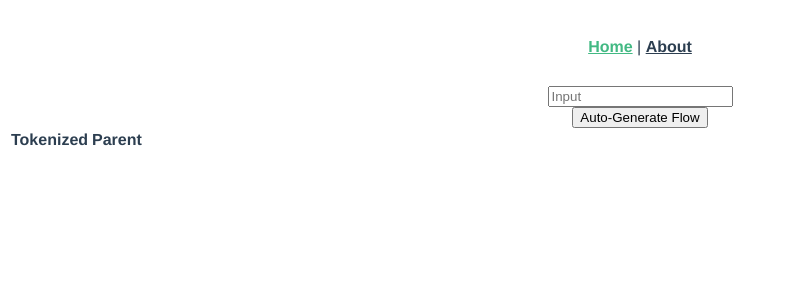
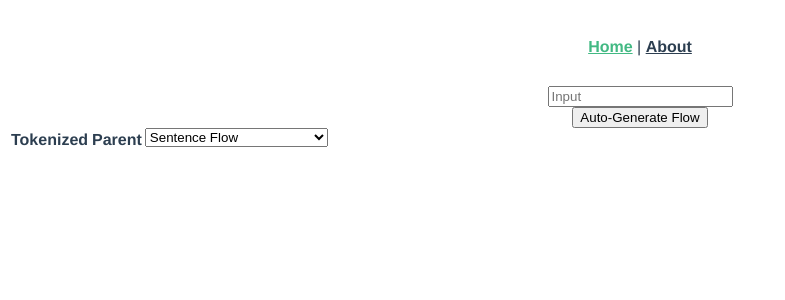
Before and after one commit to tchin25/japanese-dependency-visualizer, a Vue app: page / in a window 1280 px wide. Shown: the top 300 px of the page, without its empty margins (0-785 px from the left). Built offline with nearby package versions, Linux system fonts and the light colour scheme; the HTML template or start-up script is replaced by a standard one.

Commit message:
can now switch between flows

```diff
--- a/src/api/sentenceFlow.js
+++ b/src/api/sentenceFlow.js
@@ -47,7 +47,7 @@ export const generateSentenceFlow = async (sentence) => {
       // Sort children descending order
       token.children.sort((a, b) => b - a);
     });
-    console.log(flow);
+    // console.log(flow);
     return flow;
   } catch (e) {
     // console.error(e);
@@ -77,10 +77,10 @@ export const createState = () => {
 
     // Deep clone array so our modifications don't recursively retrigger computation
     let readable = JSON.parse(JSON.stringify(sentenceFlow.value));
-    console.log(sentenceFlow.value);
+    // console.log(sentenceFlow.value);
     let flow = [];
     flow.unshift(readable[readable.length - 1]);
-    console.log(flow);
+    // console.log(flow);
 
     for (let i = 0; i < flow.length; i++) {
       let children = [];
--- a/src/components/DependencyVisualizer.vue
+++ b/src/components/DependencyVisualizer.vue
@@ -1,4 +1,11 @@
 <template>
+  <flow-selector
+    @flow-change="
+      (val) => {
+        selectedFlow = val;
+      }
+    "
+  />
   <svg
     id="flow-graph"
     class="mt-4"
@@ -60,12 +67,13 @@
 import svgPanZoom from "svg-pan-zoom";
 import { scaleOrdinal } from "d3-scale";
 import { schemeDark2 } from "d3-scale-chromatic";
-import sentences from "../example-sentences";
-import { unref } from "vue";
-import exampleSentences from "../example-sentences";
 import { useState } from "@/api/sentenceFlow";
+import FlowSelector from "@/components/FlowSelector";
 
 export default {
+  components: {
+    FlowSelector,
+  },
   setup() {
     const sentenceFlow = useState();
     return { ...sentenceFlow };
@@ -74,17 +82,27 @@ export default {
     return {
       color: scaleOrdinal(schemeDark2),
       panZoom: null,
+      selectedFlow: 0,
     };
   },
   mounted() {
     // console.log(this.treeData);
   },
   computed: {
+    currentFlow() {
+      switch (parseInt(this.selectedFlow)) {
+        case 1:
+          return this.compactedSentenceFlow;
+        case 2:
+          return this.levelsFlow;
+        case 0:
+        default:
+          return this.sentenceFlow;
+      }
+    },
     treeData() {
       // Deep clone array so our modifications don't recursively retrigger computation
-      // let levels = JSON.parse(JSON.stringify(unref(exampleSentences.levels)));
-      let levels = JSON.parse(JSON.stringify(unref(this.sentenceFlow)));
-      console.log(this.sentenceFlow);
+      let levels = JSON.parse(JSON.stringify(this.currentFlow));
 
       // precompute level depth
       levels.forEach((l, i) => l.forEach((n) => (n.level = i)));
--- /dev/null
+++ b/src/components/FlowSelector.vue
@@ -0,0 +1,23 @@
+<template>
+      <div class="select">
+        <select @change="$emit('flow-change', $event.target.value)">
+            <option :value="0">
+              Sentence Flow
+            </option>
+            <option :value="1">
+              Compacted Sentence Flow
+            </option>
+            <option :value="2">
+              Levels Flow
+            </option>
+        </select>
+      </div>
+</template>
+
+<script>
+export default {
+
+};
+</script>
+
+<style></style>
--- a/src/components/SentenceInput.vue
+++ b/src/components/SentenceInput.vue
@@ -112,7 +112,7 @@ export default {
           }
         } else if (diff === -1) {
           // If token was deleted, destroy all links and shift array
-          // If tokenizer between tokens was delete, merge tokens
+          // If tokenizer between tokens was deleted, merge tokens
           // If the token at the end was deleted, sets new last token as root
 
           for (let i = 0; i < this.sentenceFlow.length - 1; i++) {
```
